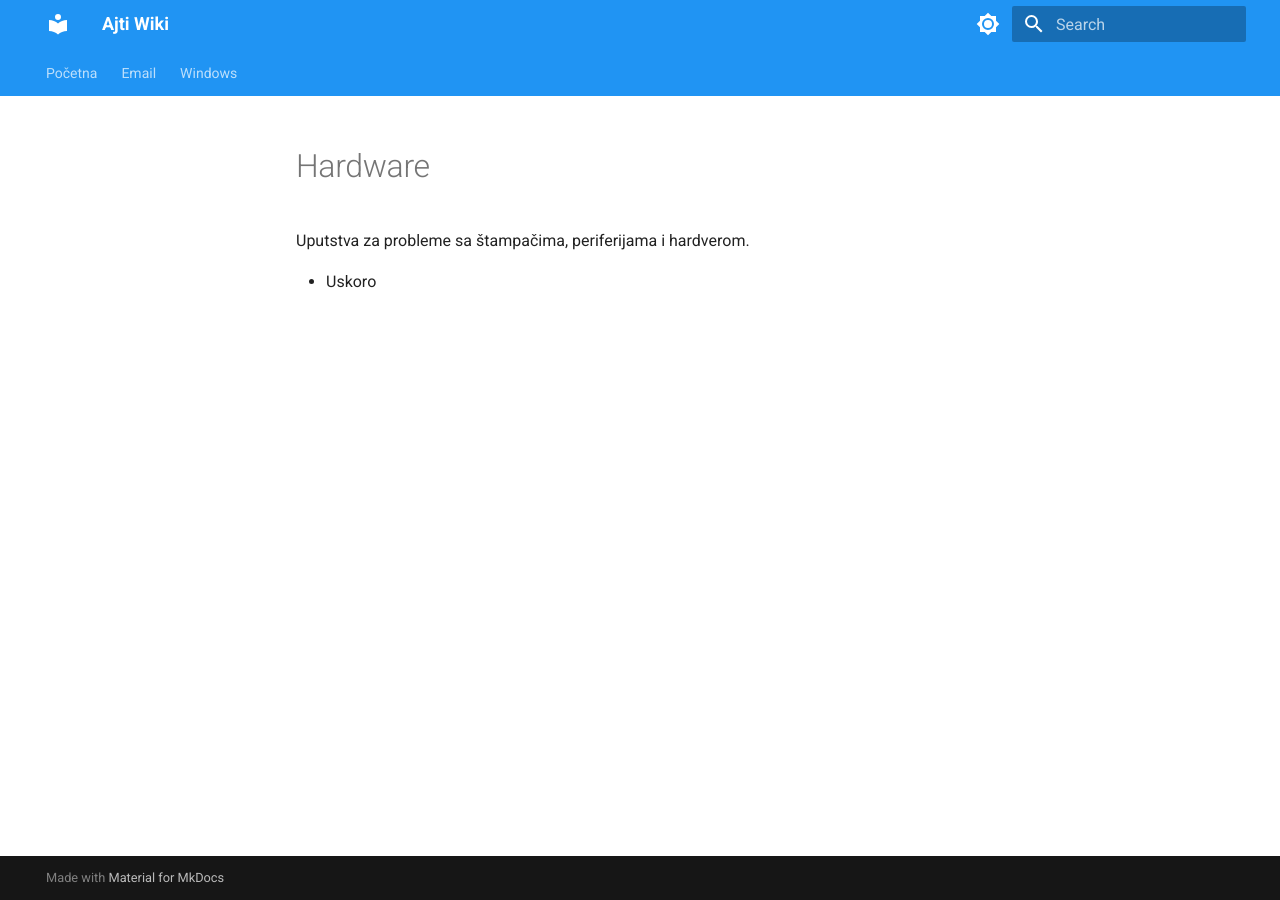
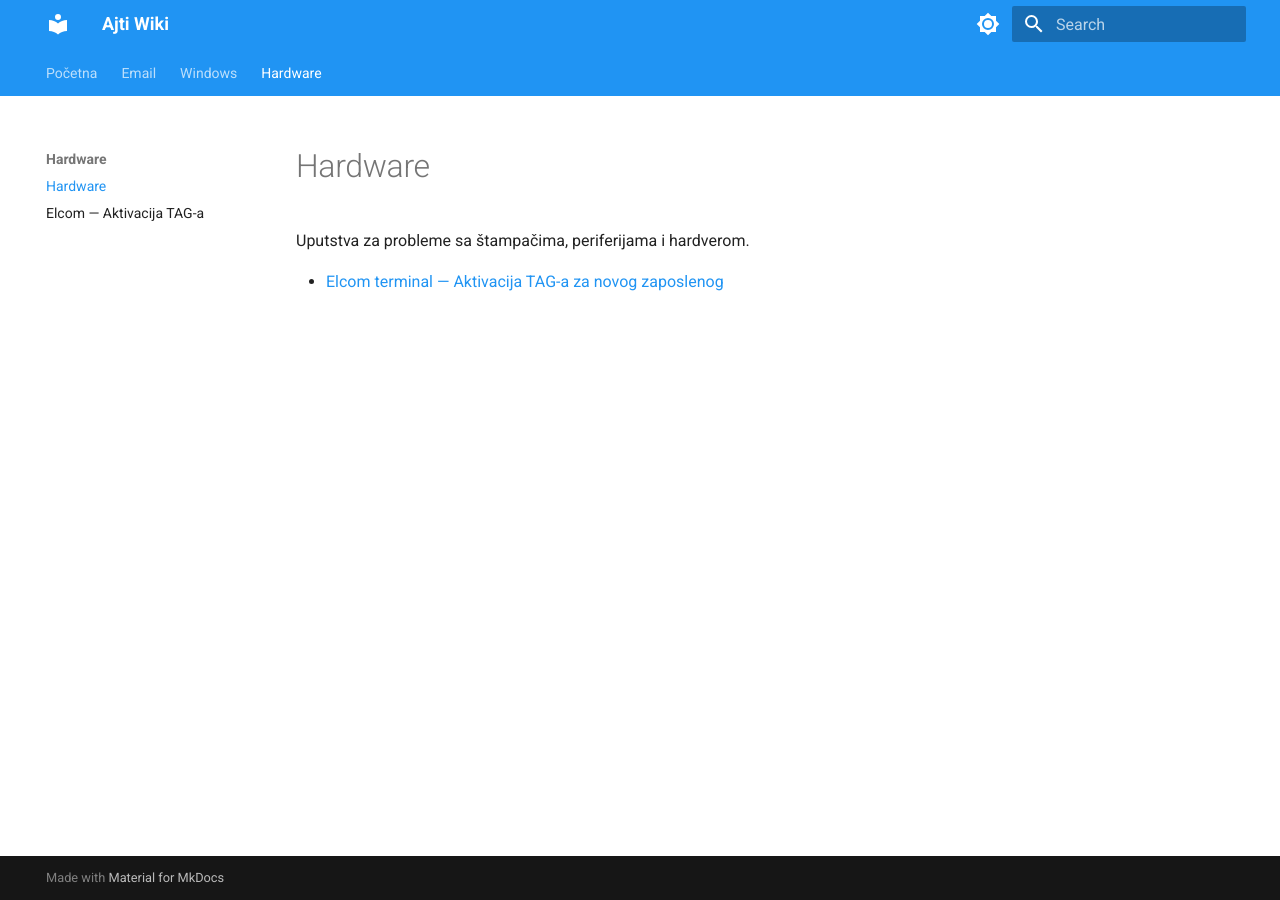
Before and after one commit to markomilutinovic/ajti-wiki, an MkDocs documentation site: the page built from docs/hardware/index.md, in a window 1280 px wide. Built offline with MkDocs 1.6.1 and Material for MkDocs 9.7.7, drawn with Linux system fonts in a browser that asks for light colours.

Commit message:
hardware: add Elcom TAG activation procedure for new employees
Co-Authored-By: Claude Sonnet 4.6 <noreply@anthropic.com>

```diff
--- a/docs/hardware/index.md
+++ b/docs/hardware/index.md
@@ -2,4 +2,4 @@
 
 Uputstva za probleme sa štampačima, periferijama i hardverom.
 
-- Uskoro
+- [Elcom terminal — Aktivacija TAG-a za novog zaposlenog](elcom-tag-aktivacija.md)
--- a/mkdocs.yml
+++ b/mkdocs.yml
@@ -39,6 +39,9 @@ nav:
           - SAP GUI Jezik i Izgled: windows/SAP-GUI-Jezik-i-Izgled.md
       - CheckPoint Mobile VPN Instalacija: windows/CheckPoint-Mobile-VPN-Instalacija.md
       - Hal E-Bank Nadogradnja (Personal i Corporate): windows/Hal-E-Bank-Nadogradnja.md
+  - Hardware:
+      - hardware/index.md
+      - Elcom — Aktivacija TAG-a: hardware/elcom-tag-aktivacija.md
 
 markdown_extensions:
   - admonition
```
Also changed, not shown: docs/hardware/elcom-tag-aktivacija.md (added, +23 -0 lines).
